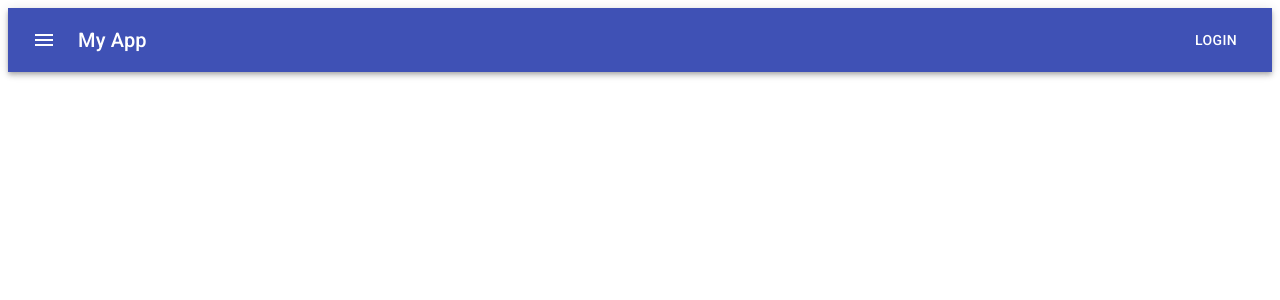
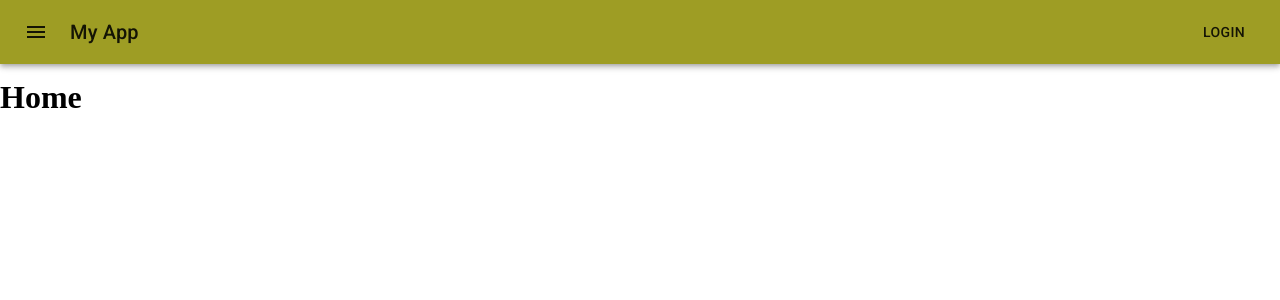
Before and after one commit to kaiofsca/my_app, a React (Create React App) app: page / in a window 1280 px wide. Shown: the top 300 px of the page. Built offline with nearby package versions, Linux system fonts and the light colour scheme.

Commit message:
adicionando template default

```diff
--- a/src/App.js
+++ b/src/App.js
@@ -4,15 +4,18 @@ import {
   Route,
 } from 'react-router-dom'
 
+import TemplateDefault from './templates/Default'
 import Home from './pages/Home'
 
 const App = () => {
   return (
-    <Router>
-      <Switch>
-        <Route path="/"> <Home /> </Route>
-      </Switch>
-    </Router>
+    <TemplateDefault>
+      <Router>
+        <Switch>
+          <Route path="/"> <Home /> </Route>
+        </Switch>
+      </Router>
+    </TemplateDefault>
   )
 }
 
--- /dev/null
+++ b/src/index.css
@@ -0,0 +1,5 @@
+* {
+    margin: 0;
+    padding: 0;
+    box-sizing: border-box;
+}
--- a/src/index.js
+++ b/src/index.js
@@ -1,11 +1,27 @@
 import React from 'react';
 import ReactDOM from 'react-dom/client';
+import { createMuiTheme, ThemeProvider } from '@material-ui/core/styles';
+import { lime, teal } from '@material-ui/core/colors'
+
 import App from './App';
+import './index.css'
 
+const theme = createMuiTheme({
+  palette: {
+    primary: {
+     main: lime[800],
+    },
+    secondary: {
+      main: teal[800],
+     }
+  },
+});
 
 const root = ReactDOM.createRoot(document.getElementById('root'));
 root.render(
   <React.StrictMode>
-    <App />
+    <ThemeProvider theme={theme}>
+      <App />
+    </ThemeProvider>
   </React.StrictMode>
 );
--- a/src/pages/Home.js
+++ b/src/pages/Home.js
@@ -1,8 +1,8 @@
 import React from 'react'
-import Header from '../partials/Header/Header'
+
 
 export default function Home() {
   return (
-    <Header />
+    <h1>Home</h1>
   )
 }
--- /dev/null
+++ b/src/templates/Default.js
@@ -0,0 +1,27 @@
+
+import Container from '@material-ui/core/Container';
+import { makeStyles } from '@material-ui/core/styles';
+
+import Header from "../partials/Header/Header"
+
+
+// todo hook começa com o prefixo use
+// JSS (Javascript stylesheet)
+const useStyles = makeStyles(() => ({ // retorno implicito
+    container: {
+      padding: '15px 0', // encima e embaixo 15px e dos lados zero (só relembrando)
+    }
+}))
+
+export default function Default({ children }) {
+    const classes = useStyles()
+
+    return (
+        <>
+            <Header />
+            <Container className={classes.container}>
+                {children}
+            </Container>
+        </>
+    )
+}
```
